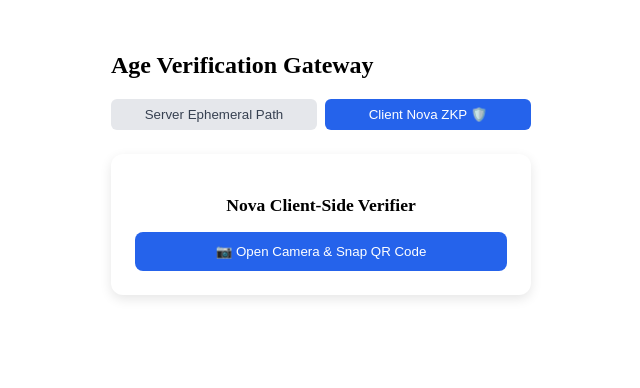
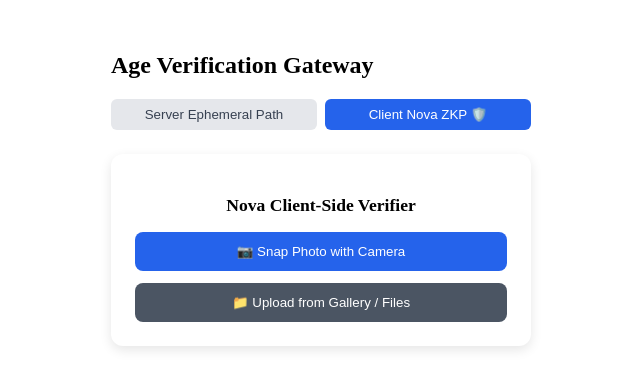
Before and after one commit to BrainsDataLabs/zeroassert, a Next.js app: page / in a window 1280 px wide. Both pictures are taken after a click on the button "Client Nova ZKP 🛡️". Shown: the top 388 px of the page, without its empty margins (319-959 px from the left). Built offline with nearby package versions, Linux system fonts and the light colour scheme.

Commit message:
Update NovaScanner.jsx

```diff
--- a/app/nova-engine/NovaScanner.jsx
+++ b/app/nova-engine/NovaScanner.jsx
@@ -12,6 +12,7 @@ export default function NovaScanner({ onVerified }) {
 
   const workerRef = useRef(null);
   const fileInputRef = useRef(null);
+  const cameraInputRef = useRef(null);
   const canvasRef = useRef(null);
 
   useEffect(() => {
@@ -36,14 +37,13 @@ export default function NovaScanner({ onVerified }) {
     };
   }, [onVerified]);
 
-  const handleImageCapture = async (e) => {
-    const file = e.target.files?.[0];
+  const processImageFile = async (file) => {
     if (!file) return;
 
     setError('');
     setLoading(true);
     setProgress(15);
-    setStatusText('Processing captured photo...');
+    setStatusText('Processing selected image...');
 
     try {
       const imageBitmap = await createImageBitmap(file);
@@ -53,7 +53,6 @@ export default function NovaScanner({ onVerified }) {
       let width = imageBitmap.width;
       let height = imageBitmap.height;
 
-      // Scale down massive camera photos for optimal matrix scanning
       const maxDim = 1200;
       if (width > maxDim || height > maxDim) {
         const scale = maxDim / Math.max(width, height);
@@ -67,15 +66,13 @@ export default function NovaScanner({ onVerified }) {
 
       const imgData = ctx.getImageData(0, 0, width, height);
 
-      setStatusText('Decoding high-density QR matrix...');
+      setStatusText('Scanning QR matrix...');
       setProgress(35);
 
-      // Attempt 1: Standard scan with inversion attempts
       let code = jsQR(imgData.data, imgData.width, imgData.height, {
         inversionAttempts: 'attemptBoth',
       });
 
-      // Attempt 2: If failed, try with high-contrast thresholding
       if (!code) {
         setStatusText('Optimizing image contrast...');
         const data = imgData.data;
@@ -92,18 +89,17 @@ export default function NovaScanner({ onVerified }) {
       }
 
       if (!code || !code.data) {
-        throw new Error('No QR code detected. Ensure all four corners of the QR code are fully visible.');
+        throw new Error('No QR code detected. Ensure all four corners are fully visible.');
       }
 
-      setStatusText('QR successfully decoded! Generating ZK proof...');
+      setStatusText('QR decoded! Generating ZK proof...');
       setProgress(50);
 
-      // Hand off decoded payload to Web Worker for client-side proving
       workerRef.current.postMessage({ qrData: code.data });
 
     } catch (err) {
       console.error(err);
-      setError(err.message || 'Could not read QR code. Ensure good lighting and frame the QR code clearly.');
+      setError(err.message || 'Could not read QR code from image.');
       setLoading(false);
     }
   };
@@ -120,26 +116,43 @@ export default function NovaScanner({ onVerified }) {
         </div>
       )}
 
-      {/* Hidden canvas used for pixel manipulation and decoding */}
       <canvas ref={canvasRef} style={{ display: 'none' }} />
 
-      {/* Hidden native file input with environment camera capture hook */}
+      {/* Standard file picker */}
+      <input
+        type="file"
+        accept="image/*"
+        ref={fileInputRef}
+        onChange={(e) => processImageFile(e.target.files?.[0])}
+        style={{ display: 'none' }}
+      />
+
+      {/* Native camera snapper */}
       <input
         type="file"
         accept="image/*"
         capture="environment"
-        ref={fileInputRef}
-        onChange={handleImageCapture}
+        ref={cameraInputRef}
+        onChange={(e) => processImageFile(e.target.files?.[0])}
         style={{ display: 'none' }}
       />
 
       {!loading ? (
-        <button
-          onClick={() => fileInputRef.current?.click()}
-          style={{ width: '100%', background: '#2563EB', color: '#fff', padding: '0.75rem', borderRadius: '8px', border: 'none', fontWeight: '500', cursor: 'pointer' }}
-        >
-          📷 Open Camera & Snap QR Code
-        </button>
+        <div style={{ display: 'flex', flexDirection: 'column', gap: '0.75rem' }}>
+          <button
+            onClick={() => cameraInputRef.current?.click()}
+            style={{ width: '100%', background: '#2563EB', color: '#fff', padding: '0.75rem', borderRadius: '8px', border: 'none', fontWeight: '500', cursor: 'pointer' }}
+          >
+            📷 Snap Photo with Camera
+          </button>
+
+          <button
+            onClick={() => fileInputRef.current?.click()}
+            style={{ width: '100%', background: '#4B5563', color: '#fff', padding: '0.75rem', borderRadius: '8px', border: 'none', fontWeight: '500', cursor: 'pointer' }}
+          >
+            📁 Upload from Gallery / Files
+          </button>
+        </div>
       ) : (
         <div style={{ display: 'flex', flexDirection: 'column', gap: '1rem', textAlign: 'center' }}>
           <div style={{ padding: '1rem', background: '#F3F4F6', borderRadius: '8px', fontSize: '0.9rem', color: '#374151' }}>
```
